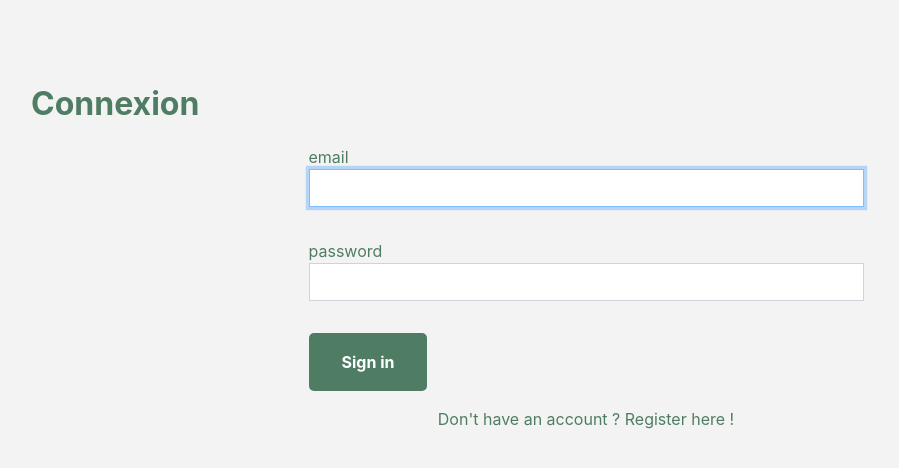
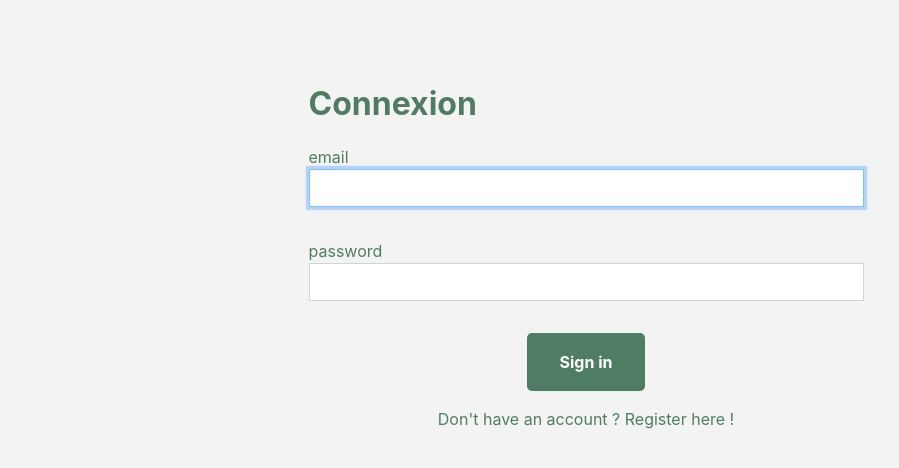
Before and after one commit to tomsihap/kus, a Symfony app: template templates/security/login.html.twig in a window 1280 px wide. Shown: the part 62-530 px from the top of the page, without its empty margins (54-953 px from the left). Run offline with Twig, Linux system fonts and the light colour scheme; the template is opened without the code that fills it, so the values that code supplies are empty; some libraries are stand-ins or nearby versions.

Commit message:
feat(login): correct css bugs

```diff
--- a/public/dist/css/style.css
+++ b/public/dist/css/style.css
@@ -48,7 +48,9 @@ input {
   color: white;
   padding: 1em 2em;
   font-weight: bold;
-  border-radius: 5px; }
+  border-radius: 5px;
+  margin-left: auto;
+  margin-right: auto; }
 
 form span {
   text-align: center; }
@@ -64,3 +66,11 @@ form a {
   margin-left: auto;
   margin-right: auto;
   width: 50%; }
+
+.form-btn {
+  display: -webkit-box;
+  display: -ms-flexbox;
+  display: flex;
+  margin-left: auto;
+  margin-right: auto;
+  width: 50%; }
--- a/public/dist/scss/imports/log.scss
+++ b/public/dist/scss/imports/log.scss
@@ -5,6 +5,7 @@
     font-weight: bold;
     font-size: 2em;
     padding-top: 2em;
+
 }
 
 p {
@@ -27,6 +28,9 @@ input {
     padding: 1em 2em;
     font-weight: bold;
     border-radius: 5px;
+    margin-left: auto;
+    margin-right: auto;
+
 }
 
 form {
@@ -50,3 +54,10 @@ form {
     margin-right: auto;
     width: 50%;
 }
+
+.form-btn {
+    display: flex;
+    margin-left: auto;
+    margin-right: auto;
+    width: 50%;
+}
--- a/templates/security/login.html.twig
+++ b/templates/security/login.html.twig
@@ -4,7 +4,7 @@
 
 {% block body %}
 <div class="container">
-    <h1 id="log-title">Connexion</h1>
+
 
 
 
@@ -16,6 +16,7 @@
 
 
             <div class="form-input">
+                <h1 id="log-title">Connexion</h1>
                 <p>email</p>
             <label for="inputEmail" class="sr-only">Email</label>
             <input type="email" value="{{ last_username }}" name="email" id="inputEmail" class="form-control" required
@@ -29,7 +30,7 @@
 
         <input type="hidden" name="_csrf_token" value="{{ csrf_token('authenticate') }}">
 
-        <div class="form-input">
+        <div class="form-btn">
 
         <button class="form-log-btn btn" type="submit">
             Sign in
```
